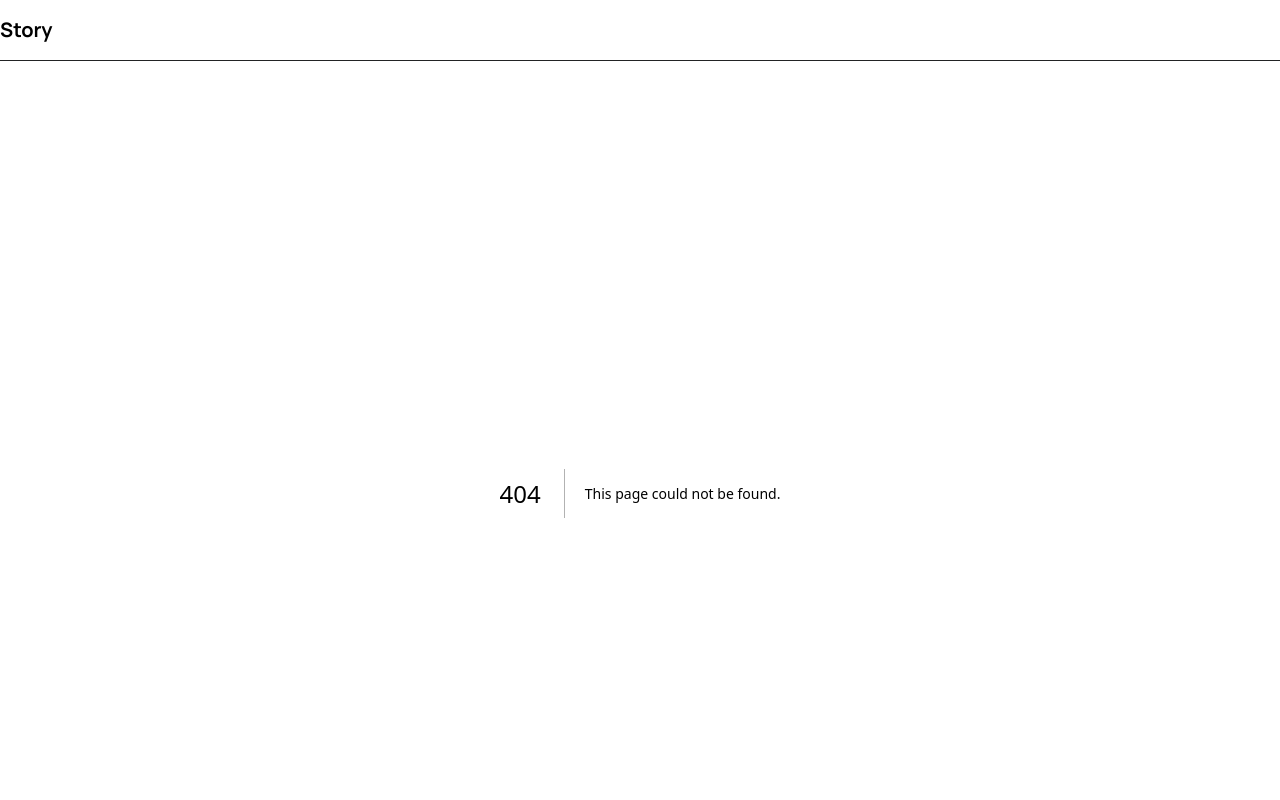
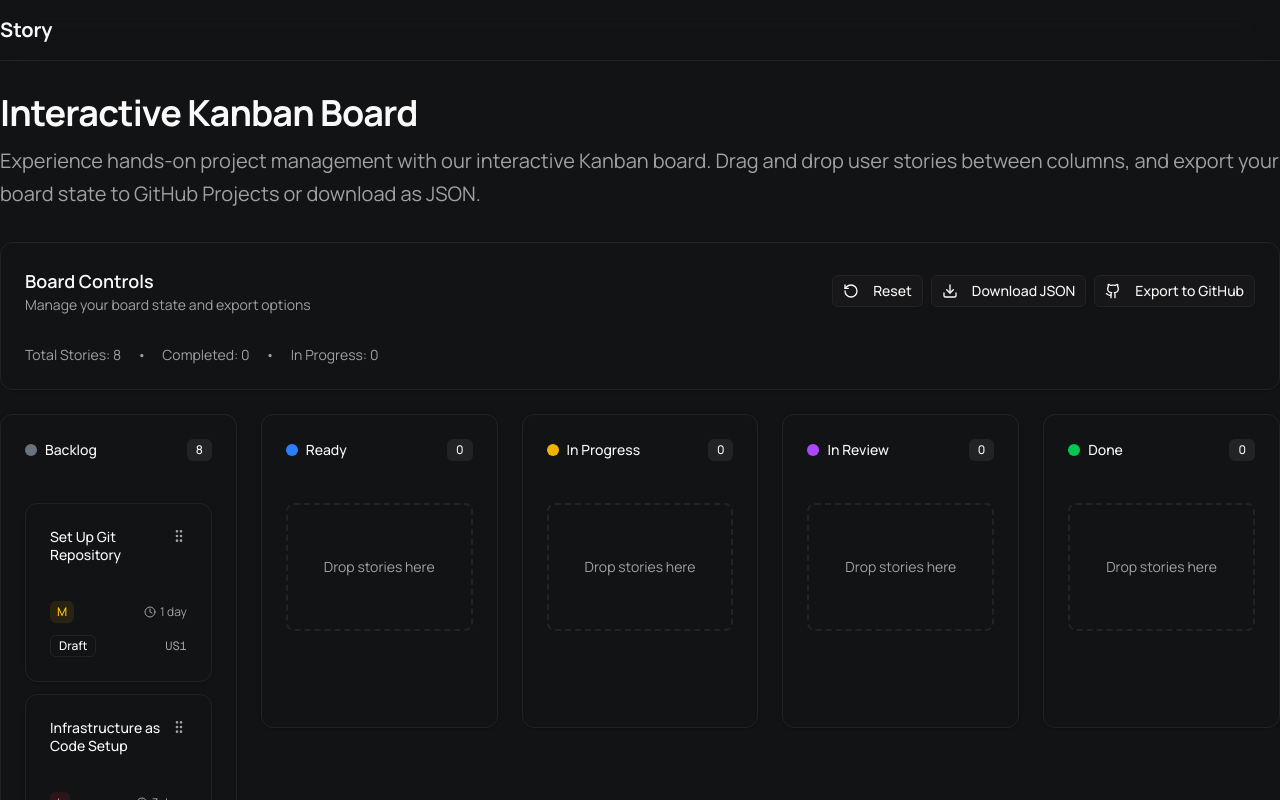
Before and after one commit to vishnumohanan404/storyvault, a Next.js app: page /kanban/1 in a window 1280 px wide. Before the commit this address had no page. Shown: the top 800 px of the page. Built offline with nearby package versions, Linux system fonts and the light colour scheme.

Commit message:
kanban page created

```diff
--- /dev/null
+++ b/src/app/kanban/[id]/page.tsx
@@ -0,0 +1,17 @@
+import PageHeaderSection from "@/components/layout/page-header-section";
+import React from "react";
+import { KanbanBoard } from "@/components/kanban/kanban-board";
+
+const KanbanPage = () => {
+  return (
+    <main className="space-y-8 mb-5">
+      <PageHeaderSection
+        title="Interactive Kanban Board"
+        description="Experience hands-on project management with our interactive Kanban board. Drag and drop user stories between columns, and export your board state to GitHub Projects or download as JSON."
+      />
+      <KanbanBoard />
+    </main>
+  );
+};
+
+export default KanbanPage;
```
